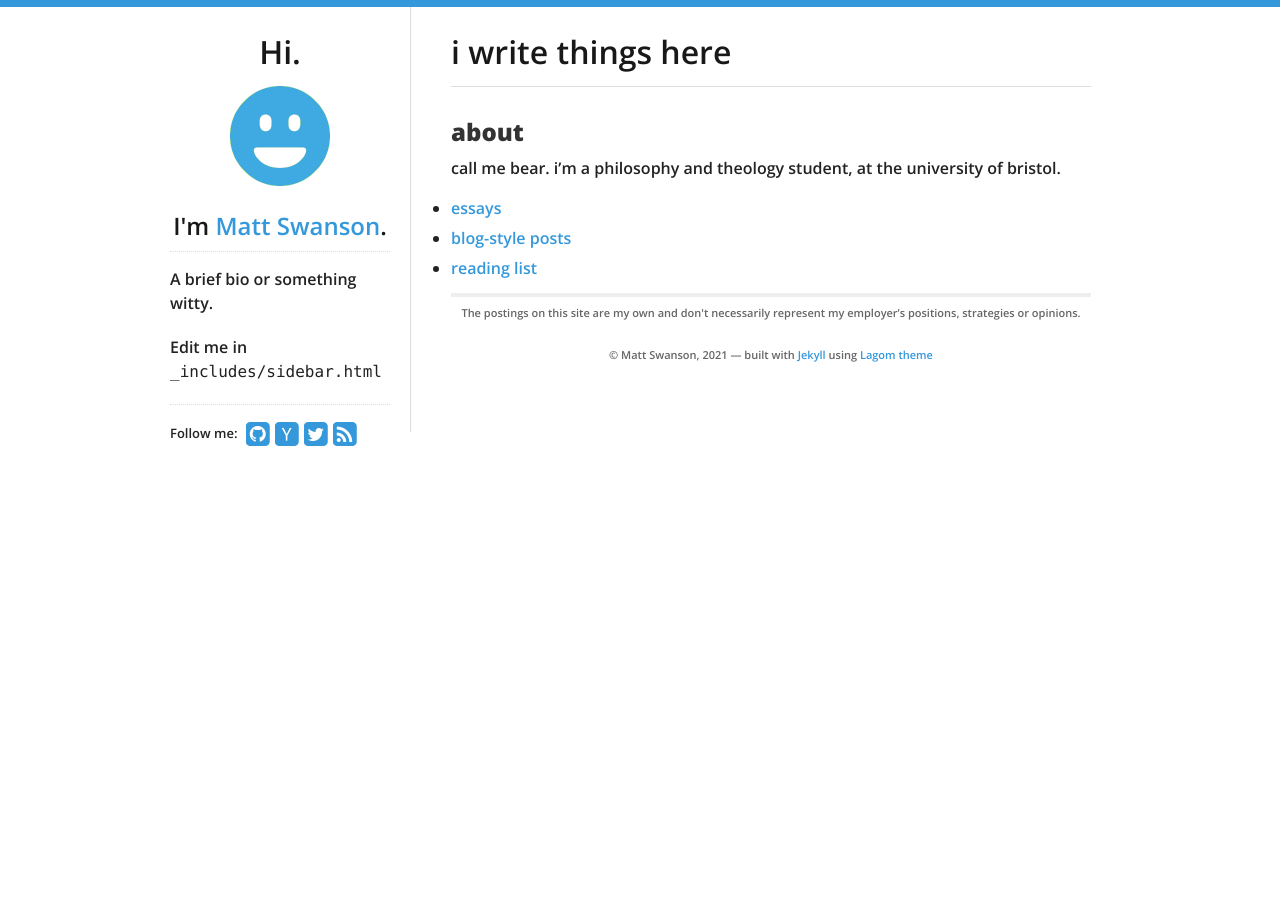
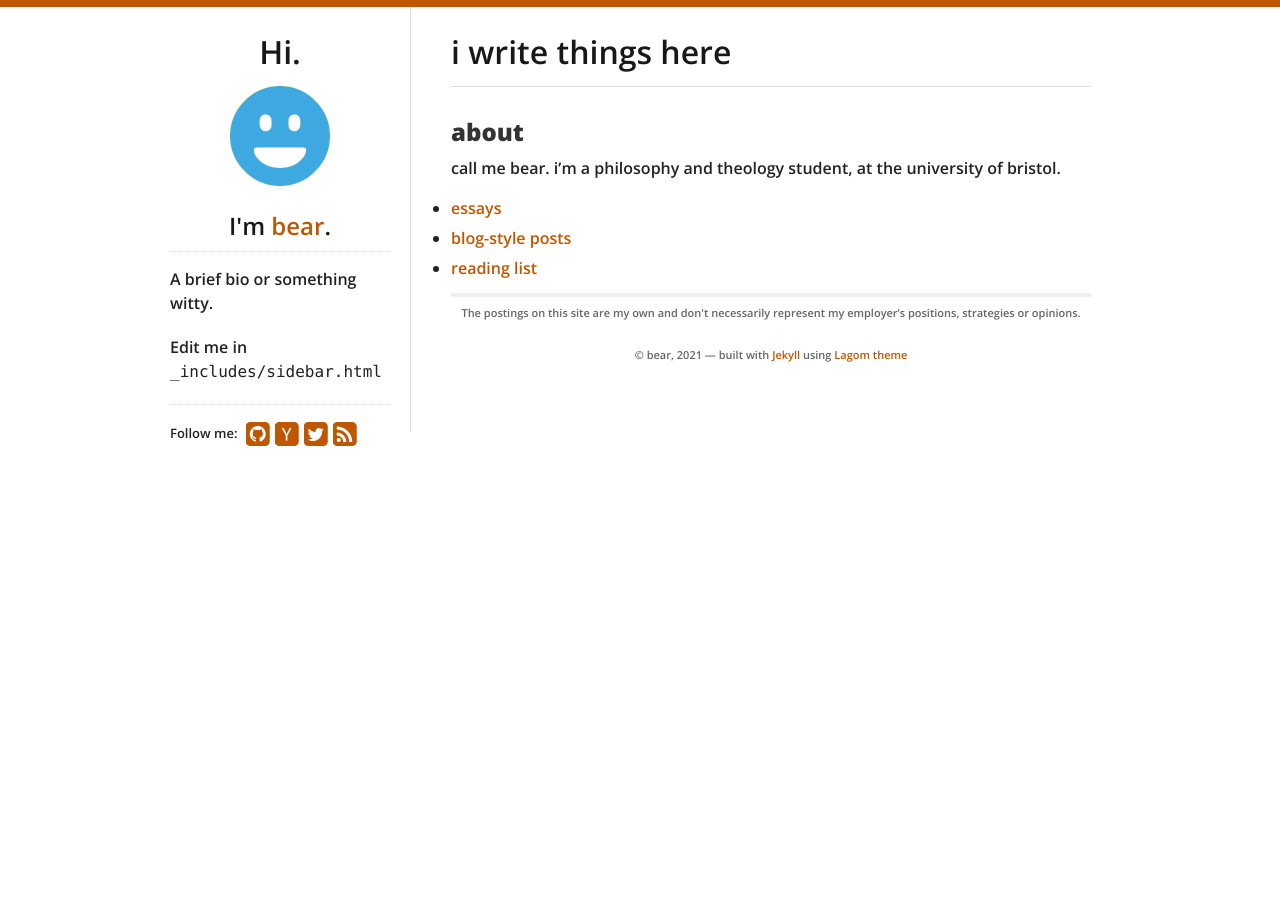
Before and after one commit to jamiethebear/jamiethebear.github.io, a Jekyll site: the page built from index.md, in a window 1280 px wide. Built offline with Jekyll 4.4.1, drawn with Linux system fonts in a browser that asks for light colours; our own code applies the rules of GitHub Pages for plain Markdown files.

Commit message:
changed theme slightly

```diff
--- a/_data/theme.yml
+++ b/_data/theme.yml
@@ -1,7 +1,7 @@
 # Theme customization - please change from the defaults!
 
 # Color for top bar, links, etc
-highlight_color: '#3498db'
+highlight_color: '#be5700'
 
 # Profile links on the left sidebar, leave blank to ignore
 social:
@@ -18,8 +18,8 @@ social:
   #gravatar: 86e6ff8f75f9daef42d53b7f8002fd95
   #flickr: johndoe
 
-# "Hi, I'm _______"
-name: Matt Swanson
+#
+name: bear
 email: test@example.com
 tagline: "weak opinions, strongly held"
 
```
